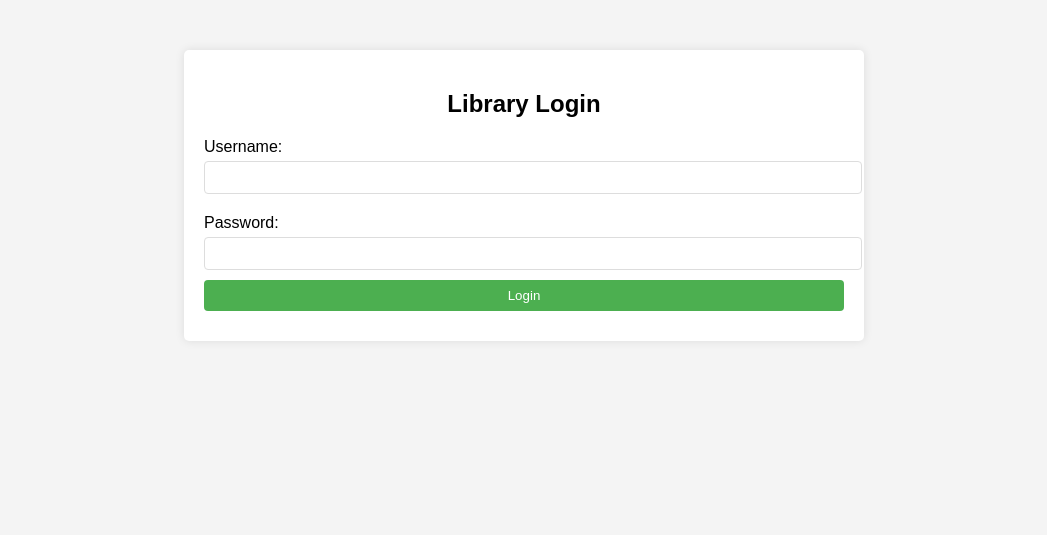
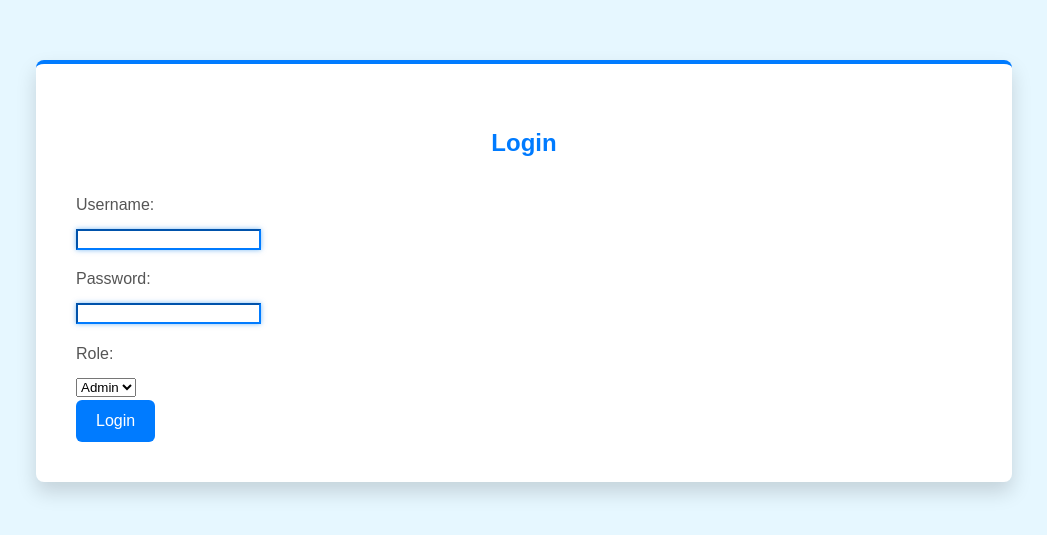
Before and after one commit to Thorfic/Community-Library, a PHP site: page /login.html in a window 1280 px wide. Shown: the top 535 px of the page, without its empty margins (116-1163 px from the left). Run offline with PHP 8.4, Linux system fonts and the light colour scheme.

Commit message:
refined styles

```diff
--- a/FRONTEND/login.html
+++ b/FRONTEND/login.html
@@ -2,14 +2,20 @@
 <html lang="en">
 <head>
     <meta charset="UTF-8">
-    <title>Library Login</title>
+    <meta name="viewport" content="width=device-width, initial-scale=1.0">
+    <title>Urquhart Library Management - Login</title>
     <link rel="stylesheet" href="style.css">
+    <link href="https://fonts.googleapis.com/css2?family=Montserrat:wght@400;500;600&display=swap" rel="stylesheet">
     <script>
         function validateForm() {
-            const username = document.getElementById('username').value;
+            const username = document.getElementById('username').value.trim();
             const password = document.getElementById('password').value;
             if (!username || !password) {
-                alert('Please fill in all fields!');
+                alert('Please fill in all fields');
+                return false;
+            }
+            if (username.length > 50) {
+                alert('Username must be 50 characters or less');
                 return false;
             }
             return true;
@@ -18,12 +24,18 @@
 </head>
 <body>
     <div class="container">
-        <h2>Library Login</h2>
-        <form method="POST" action="login.php" onsubmit="return validateForm()">
+        <h2>Login</h2>
+        <form method="POST" action="index.php" onsubmit="return validateForm()">
             <label>Username:</label>
-            <input type="text" name="username" id="username" required><br>
+            <input type="text" id="username" name="username" maxlength="50" required><br>
             <label>Password:</label>
-            <input type="password" name="password" id="password" required><br>
+            <input type="password" id="password" name="password" required><br>
+            <label>Role:</label>
+            <select name="role" required>
+                <option value="admin">Admin</option>
+                <option value="user">User</option>
+            </select><br>
+            <!-- CSRF token will be added dynamically by PHP if needed -->
             <button type="submit">Login</button>
         </form>
     </div>
--- a/FRONTEND/style.css
+++ b/FRONTEND/style.css
@@ -1,50 +1,79 @@
 body {
-    font-family: Arial, sans-serif;
-    background-color: #f4f4f4;
+    font-family: 'Motserrat', sans-serif;
+    background-color: #e6f7ff;
     margin: 0;
     padding: 0;
+    color: #333;
+    line-height: 1.6;
 }
 .container {
-    width: 50%;
-    margin: 50px auto;
-    padding: 20px;
-    background: white;
-    border-radius: 5px;
-    box-shadow: 0 0 10px rgba(0,0,0,0.1);
+    width: 70%;
+    max-width: 900px;
+    margin: 60px auto;
+    padding: 40px;
+    background: #fff;
+    border-radius: 8px;
+    box-shadow: 0 10px 20px rgba(0,0,0,0.15);
+    border-top: 4px solid #007bff;
 }
 h2 {
     text-align: center;
+    color: #007bff;
+    margin-bottom: 30px;
+    font-weight: 600px;
 }
 label {
     display: block;
-    margin: 10px 0 5px;
+    margin: 15px 0 8px;
+    color: #555;
+    font-weight: 500;
 }
-input, select, button {
-    width: 100%;
-    padding: 8px;
-    margin-bottom: 10px;
-    border: 1px solid #ddd;
-    border-radius: 4px;
+input[type="text"],
+input[type="email"],
+input[type="password"],
+ select:focus,
+textarea:focus {
+    border-color: #007bff;
+    outline: none;
+    box-shadow: 0 0 5px rgba(0, 123,235, 0.5);
 }
 button {
-    background-color: #4CAF50;
+    background-color: #007bff;
     color: white;
     border: none;
+    padding: 12px 20px;
+    border-radius: 6px;
     cursor: pointer;
+    font-size: 1em;
+    transition: background-color 0.3s ease;
+    font-weight: 500;
 }
 button:hover {
-    background-color: #45a049;
+    background-color: #0056b3;
 }
 table {
     width: 100%;
     border-collapse: collapse;
-    margin-top: 20px;
+    margin-top: 30px;
+    box-shadow: 0 4px 8px rgba(0,0,0,0.05);
+    border-radius: 6px;
+    overflow: hidden;
+
 }
 th, td {
-    padding: 10px;
-    border: 1px solid #ddd;
+    padding: 15px;
+    border-bottom: 1px solid #eee;
     text-align: left;
 }
 th {
-    background-color: #f2f2f2;
+    background-color: #f8f9fa;
+    color: #555;
+    font-weight: 600;
+
+tr:hover {
+    background-color: #f5f5f5;
 }
+input, select, button, table {
+    animation: fadeIN 0.5s ease-out;
+}
+}
```
Also changed, not shown: FRONTEND/login.php (+44 -11 lines).
